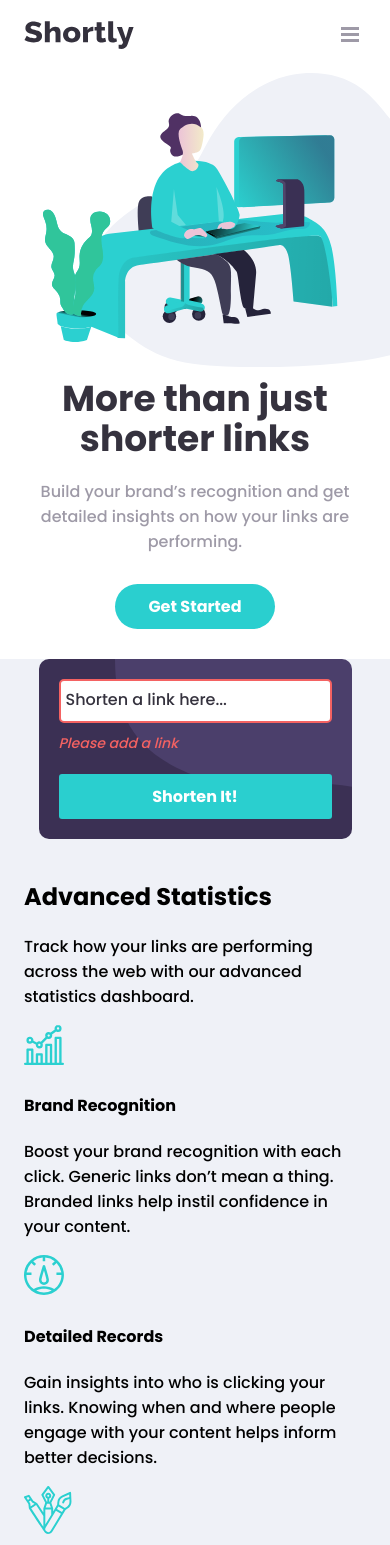
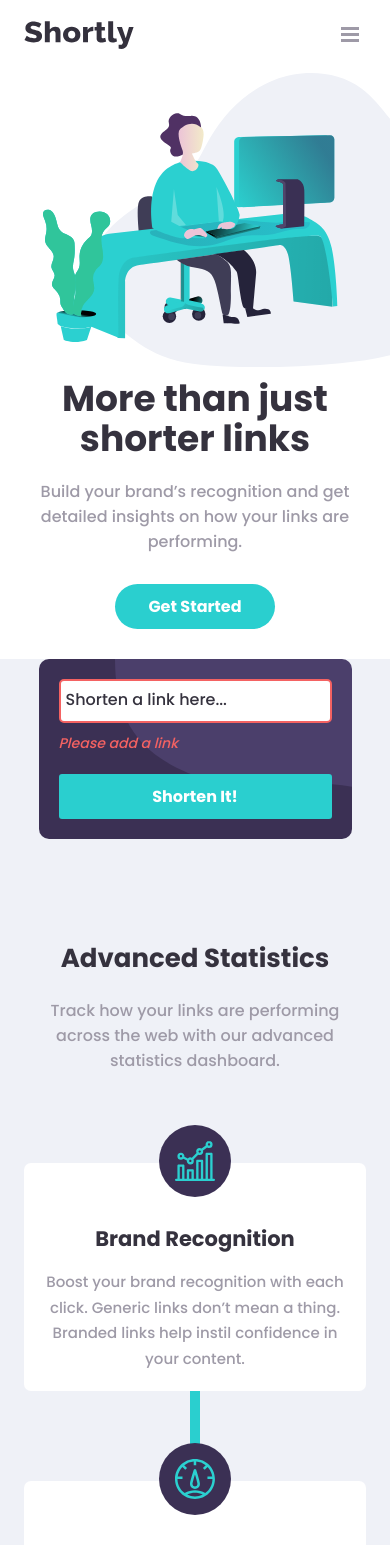
Before and after one commit to Abdelghafour122/url-shortening, a React (Create React App) app: page / in a window 390 px wide. Shown: the top 1545 px of the page. Built offline with nearby package versions, Linux system fonts and the light colour scheme.

Commit message:
made stats's mobile styles

```diff
--- a/src/Components/Statistic.jsx
+++ b/src/Components/Statistic.jsx
@@ -2,8 +2,10 @@ import React from "react";
 
 const Statistic = ({ image, heading, text }) => {
   return (
-    <article className="stat">
-      <img src={image} alt={`${image}-icon`} />
+    <article className="stat df fd-c ai-c jc-c">
+      <div className="image df ai-c jc-c">
+        <img src={image} alt={`${image}-icon`} />
+      </div>
       <h4> {heading} </h4>
       <p> {text} </p>
     </article>
--- a/src/Routes/Homepage/StatsSection.jsx
+++ b/src/Routes/Homepage/StatsSection.jsx
@@ -43,7 +43,7 @@ const StatsSection = () => {
           setLink={setLink}
         />
         <LinksList linksList={linksList} />
-        <section className="text">
+        <section className="text df ai-c jc-c fd-c">
           <h2>Advanced Statistics</h2>
           <p>
             Track how your links are performing across the web with our advanced
--- a/src/Scss/Components/_statssection.scss
+++ b/src/Scss/Components/_statssection.scss
@@ -1,6 +1,7 @@
 .stats {
   background-color: #eff1f7;
   & .container {
+    gap: 40px;
     & .input-holder {
       background-color: $dark-violet;
       flex-direction: column;
@@ -66,14 +67,74 @@
       }
     }
     & .text {
+      gap: 20px;
+      text-align: center;
+      & h2 {
+        margin: 0;
+        color: $vd-blue;
+        font-size: 26px;
+      }
+      & p {
+        margin: 0;
+        color: $g-violet;
+      }
     }
     & .articles {
+      display: flex;
+      flex-direction: column;
+      align-items: center;
+      justify-content: center;
+      gap: 90px;
+      margin: 50px 0 90px;
       & .stat {
-        & img {
+        background-color: $white;
+        position: relative;
+        background-color: $white;
+        padding: 20px;
+        text-align: center;
+        border-radius: 7px;
+        &:nth-of-type(2) {
+          &::before {
+            content: "";
+            position: absolute;
+            height: 90px;
+            width: 10px;
+            top: -90px;
+            left: 50%;
+            transform: translateX(-50%);
+            background-color: hsl(180deg, 66%, 49%);
+          }
+          &::after {
+            content: "";
+            position: absolute;
+            height: 90px;
+            width: 10px;
+            bottom: -90px;
+            left: 50%;
+            transform: translateX(-50%);
+            background-color: hsl(180deg, 66%, 49%);
+          }
+        }
+        & .image {
+          position: absolute;
+          top: -38px;
+          left: 50%;
+          transform: translateX(-50%);
+          padding: 16px;
+          border-radius: 50%;
+          background-color: $dark-violet;
         }
         & h4 {
+          margin: 40px 0 0;
+          font-size: 21px;
+          color: $vd-blue;
         }
         & p {
+          margin: 0;
+          color: $g-violet;
+          font-size: 15px;
+          line-height: 1.7;
+          margin-top: 15px;
         }
       }
     }
```
Also changed, not shown: src/Dist/App.css, 1 other file (tests, documents, lock files or other folders).
